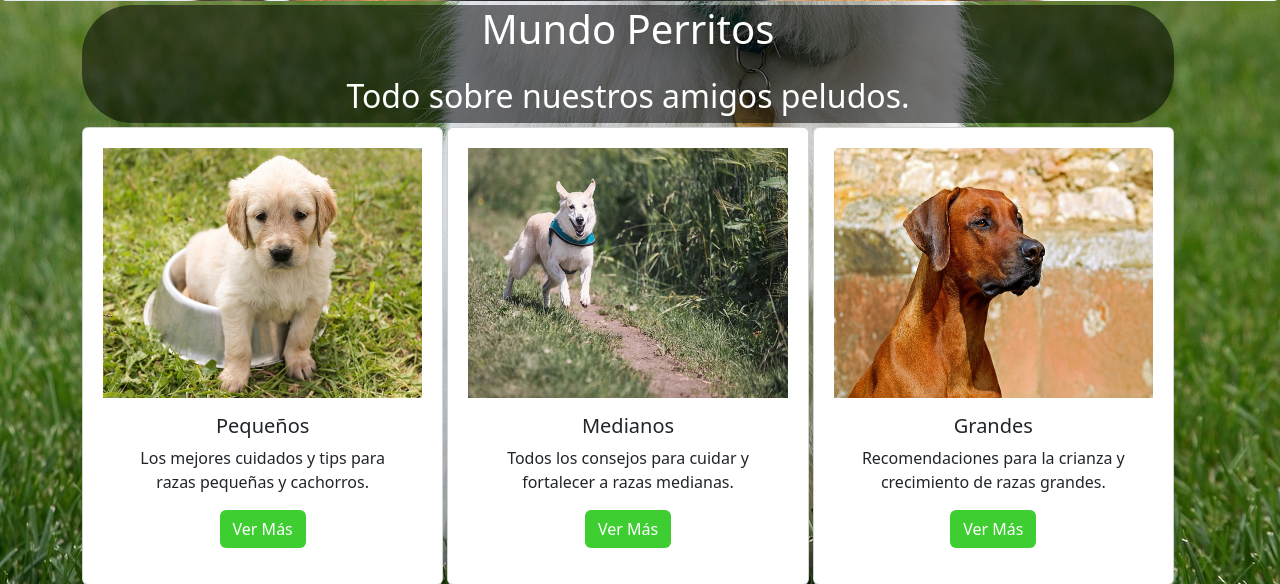
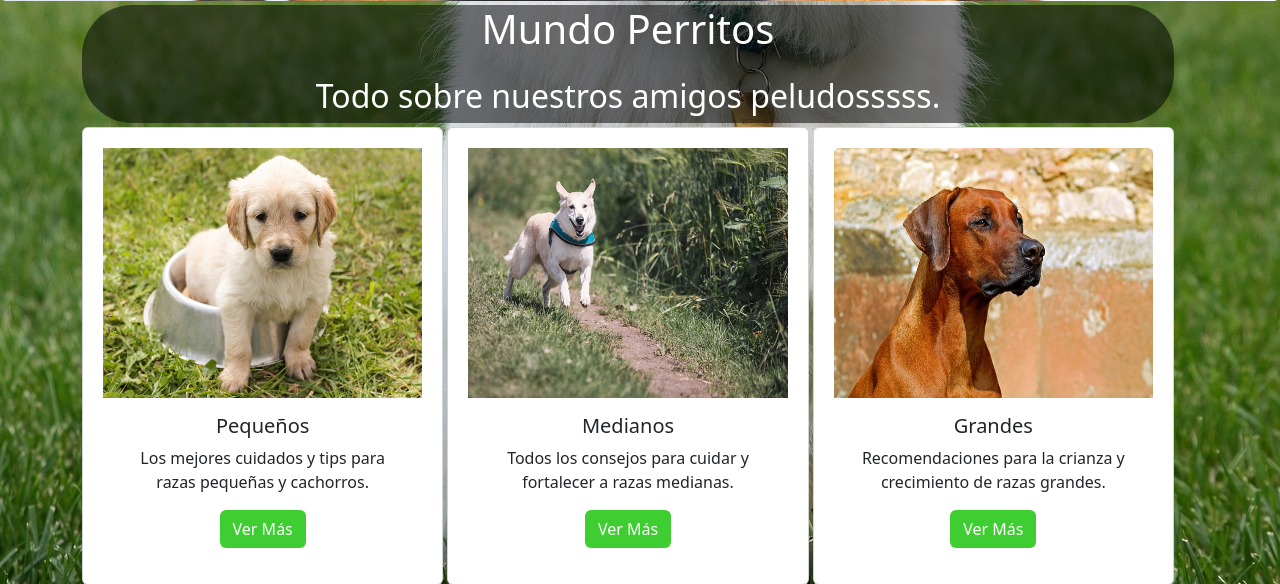
Before and after one commit to sebarodriguezm/Oracle-Django-Ecommerce-Perros, a Django app: page / in a window 1280 px wide. Shown: the part 605-1189 px from the top of the page. Run offline with Django 4.2, Linux system fonts and the light colour scheme; data that the repository does not hold is empty; some libraries are stand-ins or nearby versions.

Commit message:
tercer commit

```diff
--- a/pruebas/modulo1/templates/modulo1/front/home.html
+++ b/pruebas/modulo1/templates/modulo1/front/home.html
@@ -14,7 +14,7 @@
           </h1>
 
 
-          <h2 class="mb-2 text-white">Todo sobre nuestros amigos peludos.</h2>
+          <h2 class="mb-2 text-white">Todo sobre nuestros amigos peludosssss.</h2>
         </div>
       </div>
     </div>
```
